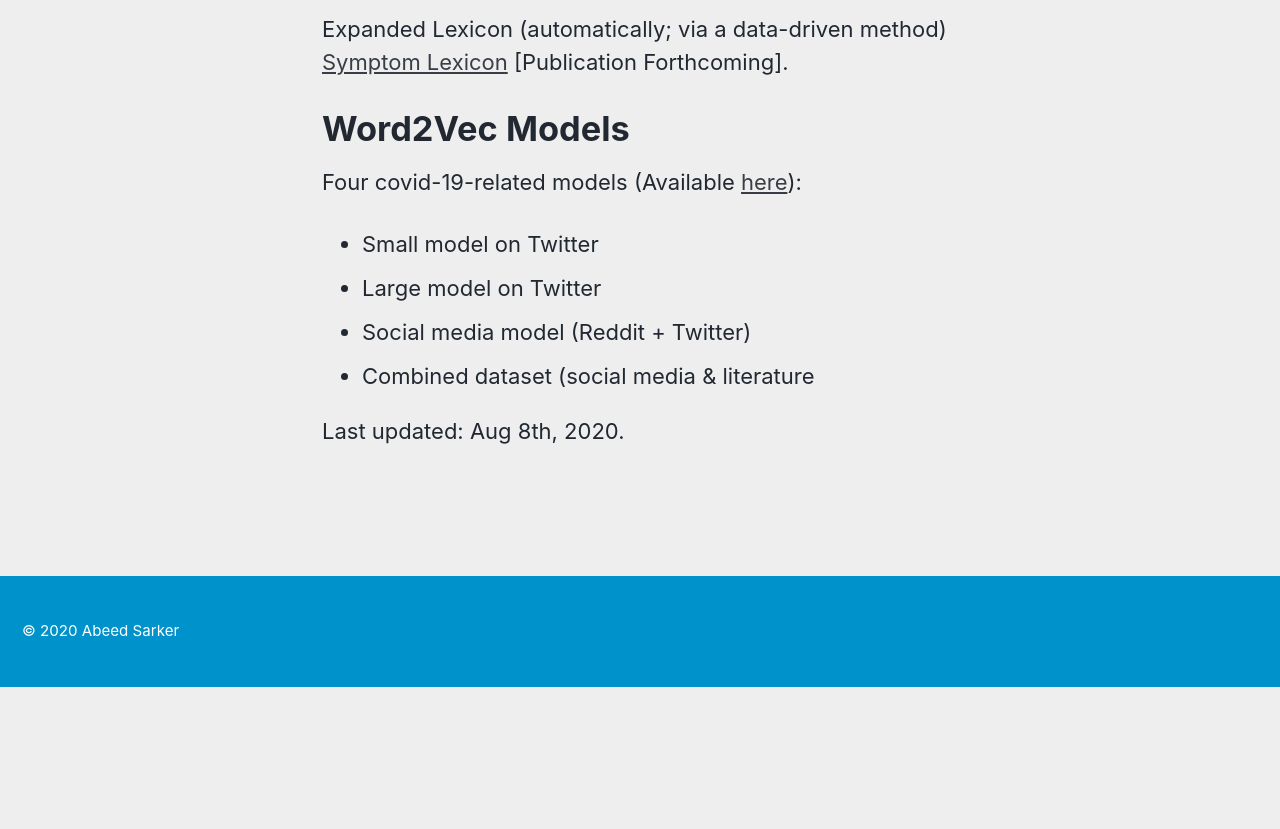
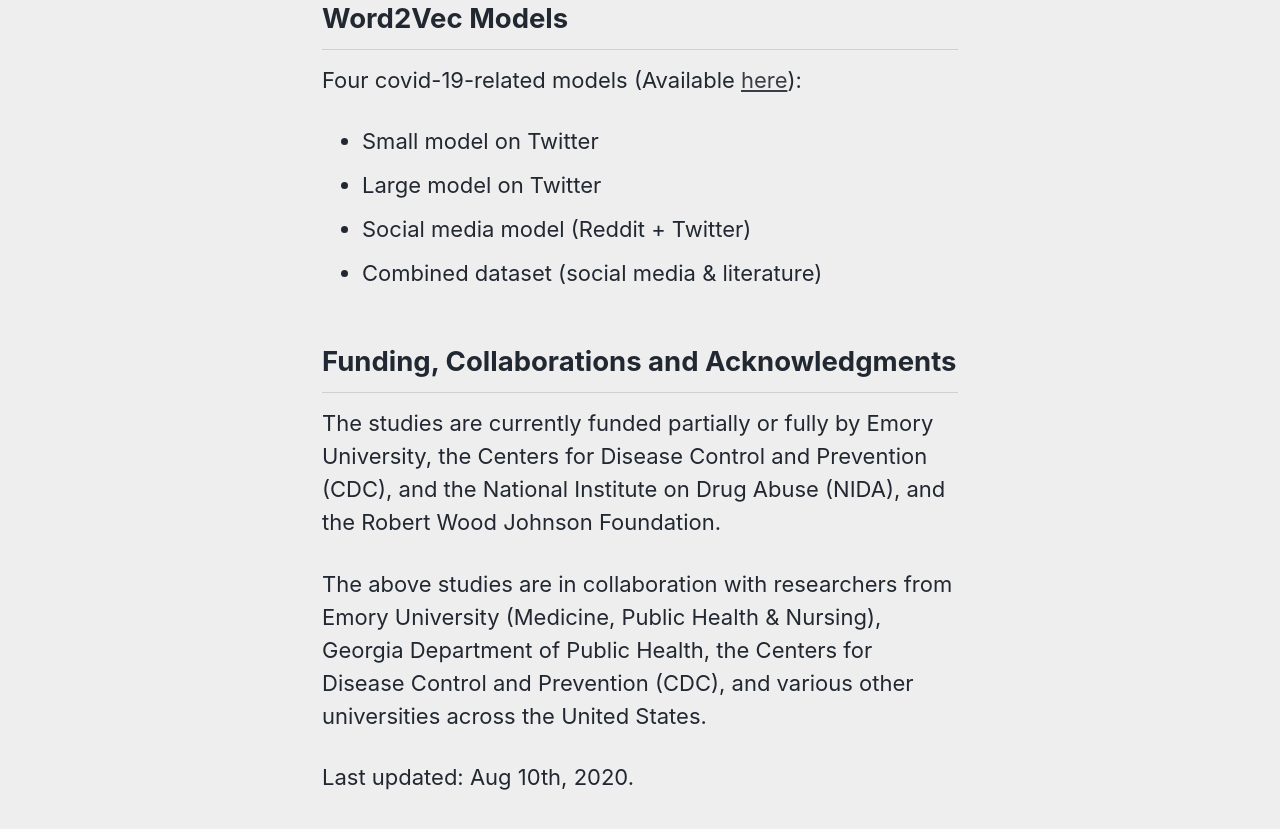
Before and after one commit to sarkerlab/Website, a Jekyll site: the page built from _pages/covid_sm_data_bundle.md, in a window 1280 px wide and 900 px high, scrolled down 1601 px. Shown: the top 829 px of the window. Built offline with Jekyll 4.4.1, drawn with Linux system fonts in a browser that asks for light colours; cached includes are drawn as plain includes; nearby versions of some CDN libraries; before the commit the page ends 2287 px from its top, so only the background shows below that; some of the changed text lies outside the part shown.

Commit message:
Update covid_sm_data_bundle.md

```diff
--- a/_pages/covid_sm_data_bundle.md
+++ b/_pages/covid_sm_data_bundle.md
@@ -19,6 +17,8 @@
 - MOUD treatment access during COVID: in line with our past work, we are studying how COVID is affecting SUD and OUD treatment programs.
 
 - COVID and mental health: we are studying the impact of COVID on mental health using social media mining methods.
+
+- Impact of COVID on national services such as Medicaid.
 
 ## Publications
 
@@ -31,13 +31,18 @@
 
 Expanded Lexicon (automatically; via a data-driven method) <a href = "https://drive.google.com/file/d/1qTI1BiNABAHOdfF51gmoH0E5lbV48-KY/view?usp=sharing"> Symptom Lexicon</a> [Publication Forthcoming].
 
-# Word2Vec Models
+## Word2Vec Models
 Four covid-19-related models (Available <a href="https://drive.google.com/drive/folders/1RVJsODphSy_oxIq4ubm94ZUV7EntJJGZ?usp=sharing">here</a>):
 - Small model on Twitter
 - Large model on Twitter
 - Social media model (Reddit + Twitter)
-- Combined dataset (social media & literature
+- Combined dataset (social media & literature)
 
 
+## Funding, Collaborations and Acknowledgments
 
-Last updated: Aug 8th, 2020.
+The studies are currently funded partially or fully by Emory University, the Centers for Disease Control and Prevention (CDC), and the National Institute on Drug Abuse (NIDA), and the Robert Wood Johnson Foundation.
+
+The above studies are in collaboration with researchers from Emory University (Medicine, Public Health & Nursing), Georgia Department of Public Health, the Centers for Disease Control and Prevention (CDC), and various other universities across the United States.
+
+Last updated: Aug 10th, 2020.
```
Also changed, not shown: other parts of _pages/covid_sm_data_bundle.md (+1 -3 lines).
